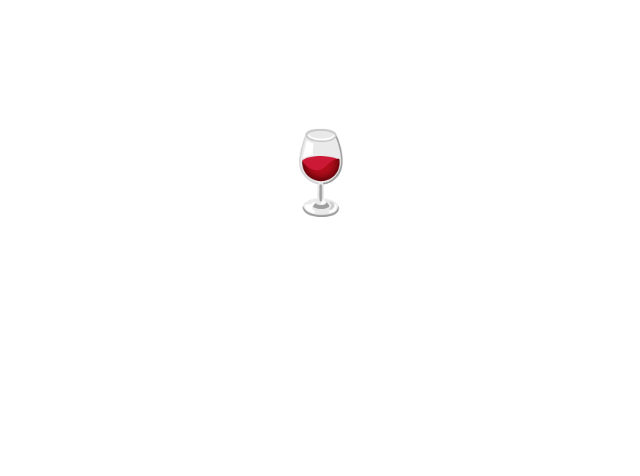
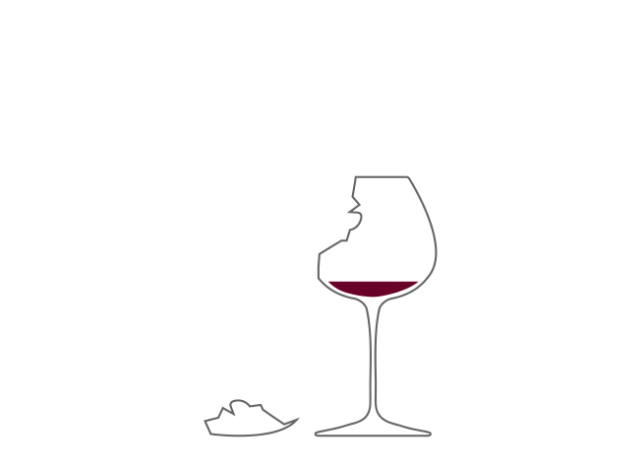
Before and after one commit to diptirbhatt/diptirbhatt.github.io, a plain HTML site: page index.html in a window 1280 px wide. Shown: the whole page, without its empty margins (319-959 px from the left). Drawn offline with Linux system fonts and the light colour scheme.

Commit message:
add logo

```diff
--- a/index.html
+++ b/index.html
@@ -10,12 +10,19 @@
       text-align: center;
       font-size: 5em;
     }
+    #logo {
+      width: 100%;
+      height: auto;
+      max-width: 300px;
+    }
   </style>
 
 </head>
 <body>
 
-  <div class="container">🍷</div>
+  <div class="container">
+      <img src="logo.png" id="logo">
+  </div>
 
   <script type="text/javascript">
     document._EUGO = '9fd4aff07f534e1a58fb';
```
Also changed, not shown: logo.png (added).
